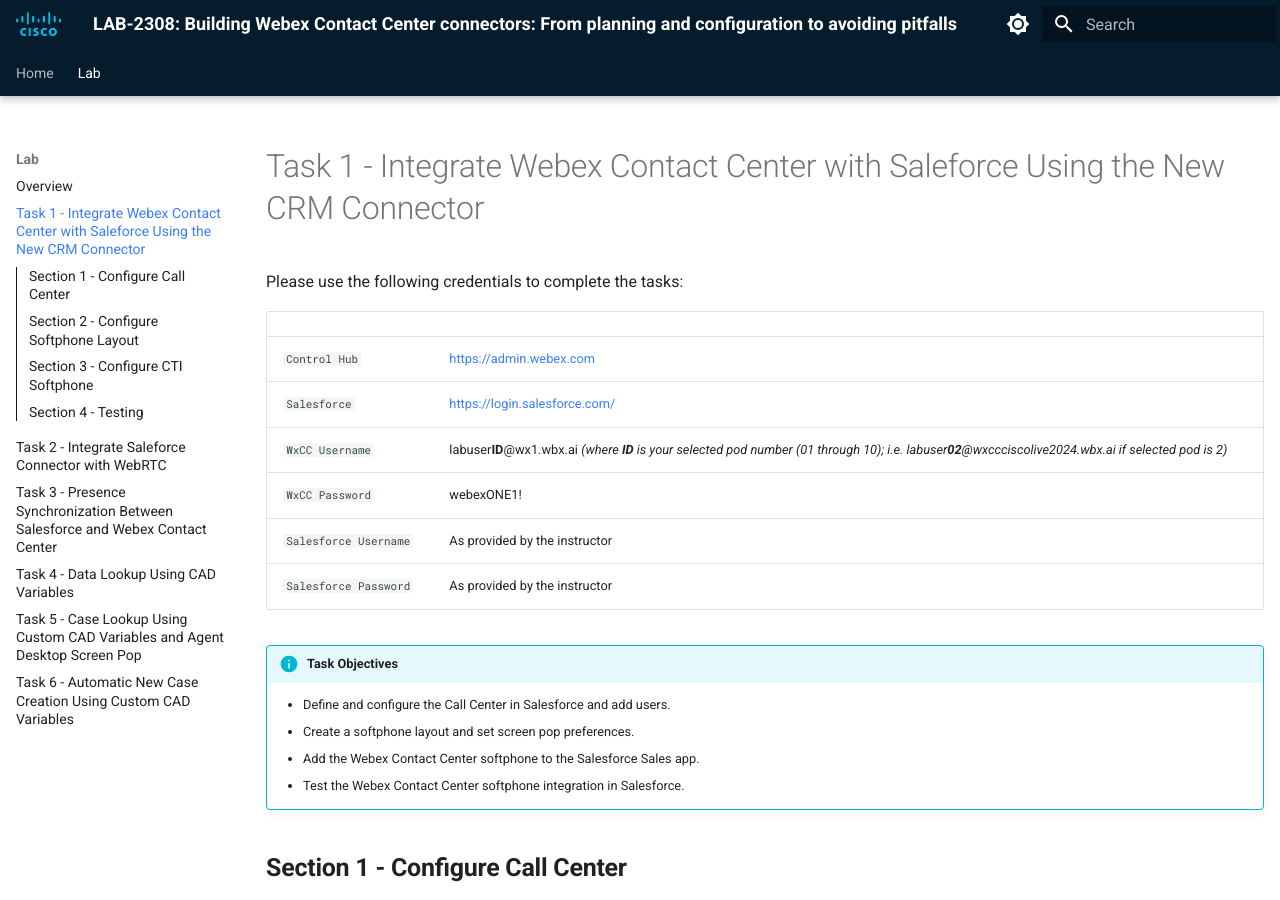
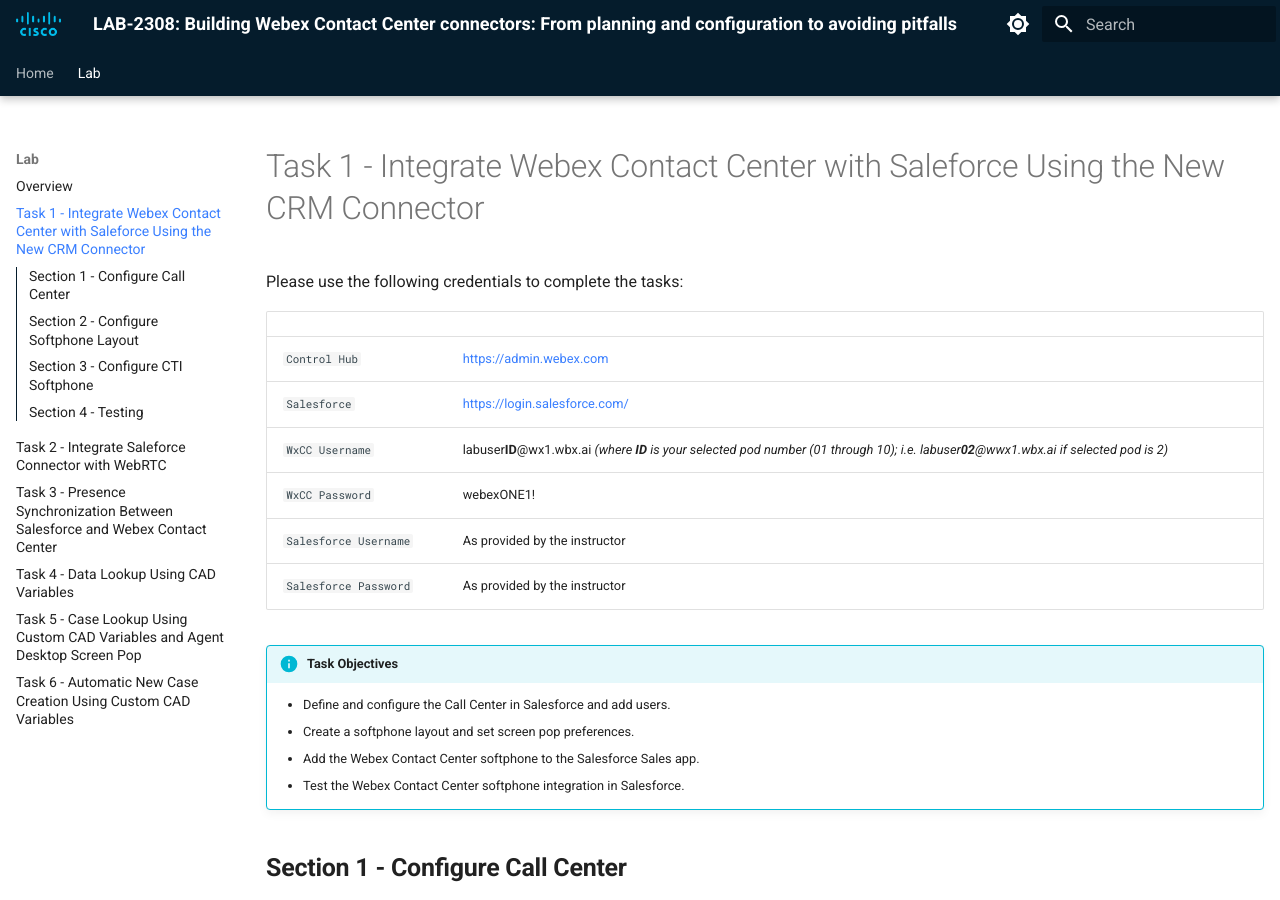
Before and after one commit to WebexCC-SA/LAB-2308, an MkDocs documentation site: the page built from docs/task1.md, in a window 1280 px wide and 900 px high. Built offline with MkDocs 1.6.1 and Material for MkDocs 9.7.7, drawn with Linux system fonts in a browser that asks for light colours.

Commit message:
Update task1.md

```diff
--- a/docs/task1.md
+++ b/docs/task1.md
@@ -8,7 +8,7 @@
 | ------------------------- | ---------------- |
 | `Control Hub`             | <a href="https://admin.webex.com" target="_blank">https://admin.webex.com</a> |
 | `Salesforce`   | <a href="https://login.salesforce.com" target="_blank">https://login.salesforce.com/</a> |
-| `WxCC Username`       | labuser**ID**@wx1.wbx.ai     _(where **ID** is your selected pod number (01 through 10); i.e. labuser**02**@wxccciscolive2024.wbx.ai if selected pod is 2)_       |
+| `WxCC Username`       | labuser**ID**@wx1.wbx.ai     _(where **ID** is your selected pod number (01 through 10); i.e. labuser**02**@wwx1.wbx.ai if selected pod is 2)_       |
 | `WxCC Password`       | webexONE1!         |
 | `Salesforce Username`       | As provided by the instructor       |
 | `Salesforce Password`       | As provided by the instructor       |
```
